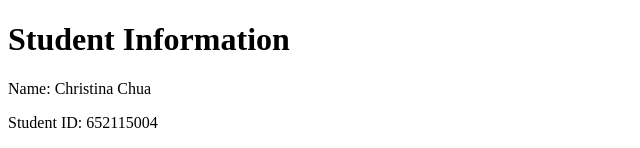
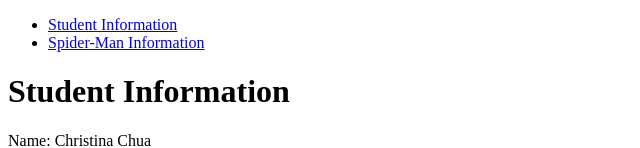
Before and after one commit to PhoopPeep/Devops_test, a plain HTML site: page index.html in a window 1280 px wide. Shown: the top 148 px of the page, without its empty margins (0-640 px from the left). Drawn offline with Linux system fonts and the light colour scheme.

Commit message:
Added menu in the index.html file

```diff
--- a/index.html
+++ b/index.html
@@ -3,9 +3,16 @@
     <head>
         <meta charset="UTF-8">
         <meta name="viewport" content="width=device-width, initial-scale=1.0">
-        <title>Student Information</title>
+        <title>Information</title>
     </head>
     <body>
+
+        <nav>
+            <ul>
+                <li><a href="index.html">Student Information</a></li>
+                <li><a href="spiderman.html">Spider-Man Information</a></li>
+            </ul>
+        </nav>
 
         <h1>Student Information</h1>
         <p>Name: Christina Chua</p>
```
